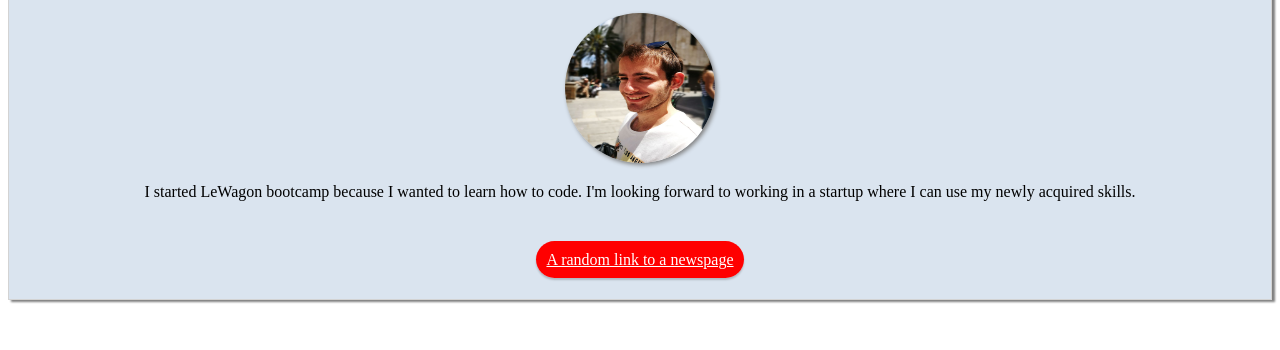
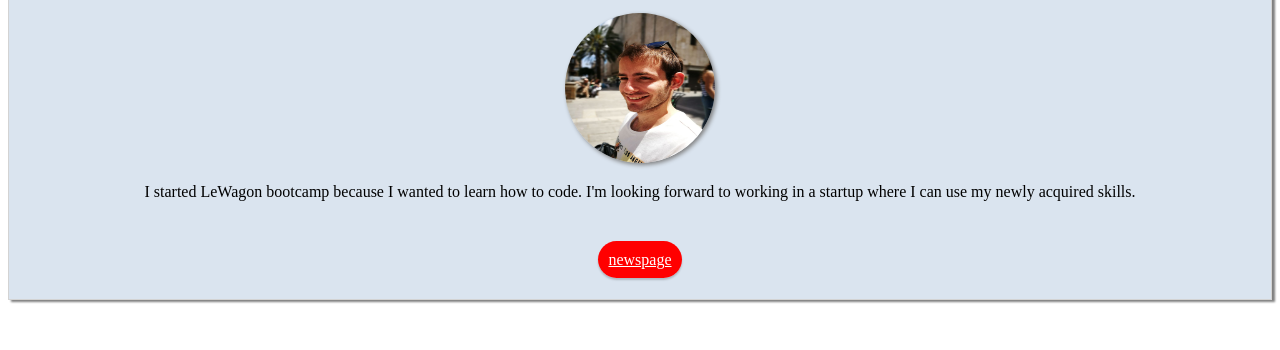
Before and after one commit to garweim/profile, a plain HTML site: page index.html in a window 1280 px wide. Shown: the part 146-496 px from the top of the page. Drawn offline with Linux system fonts and the light colour scheme.

Commit message:
make my profile prettier

```diff
--- a/index.html
+++ b/index.html
@@ -21,7 +21,7 @@
           I started LeWagon bootcamp because I wanted to learn how to code. I'm looking forward to working in a startup where I can use my newly acquired skills.
         </p>
           <a id="link-news" href="https://hln.be" target="_blank">
-          A random link to a newspage
+          newspage
           </a>
       </div>
       <div class="card">
```
